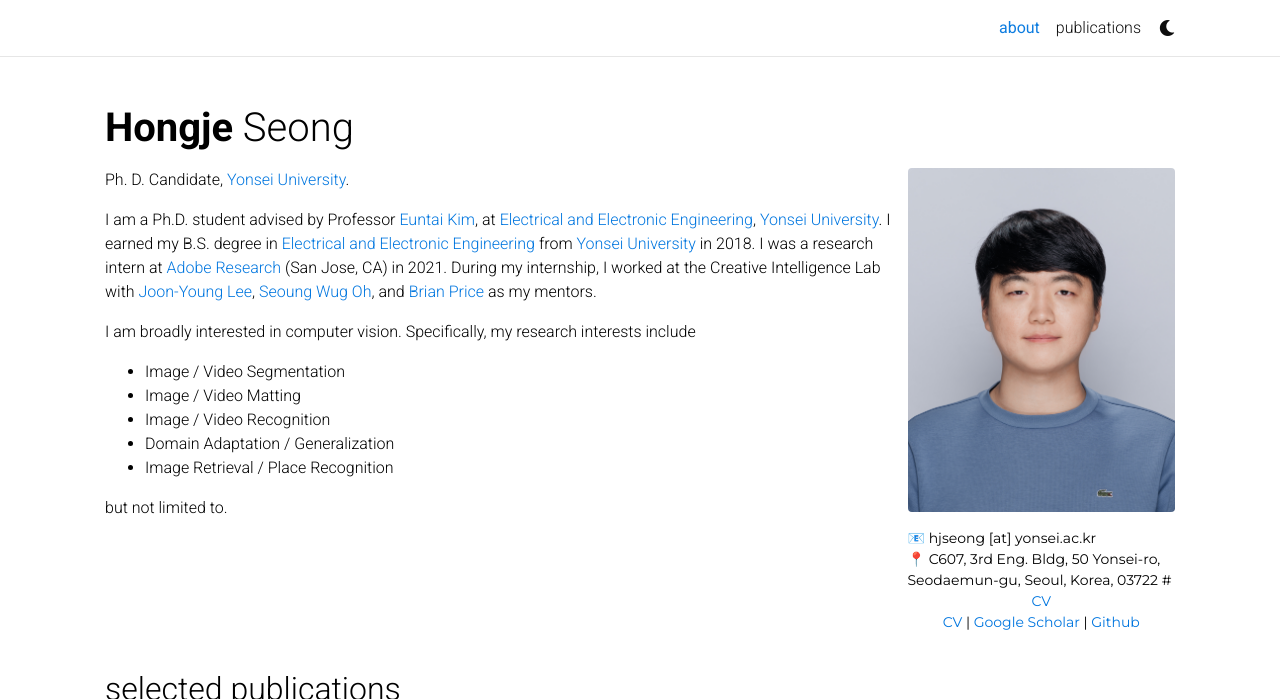
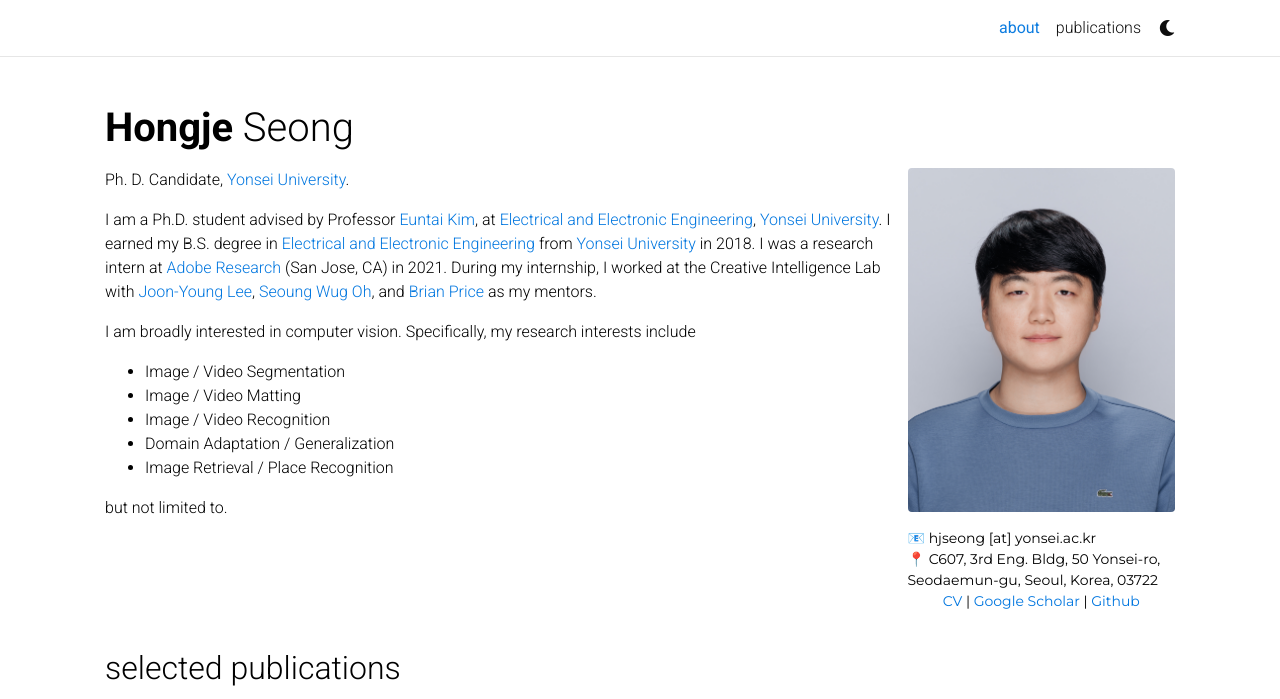
Before and after one commit to Hongje/hongje.github.io, a Jekyll site: the page built from _pages/about.md, in a window 1280 px wide and 990 px high, cut to the strip 0-699 px from the top of the window. Built offline with Jekyll 4.4.1, drawn with Linux system fonts in a browser that asks for light colours; full-size pictures stand in for the smaller copies a plugin makes; comment, search, counter and statistics services are not loaded; a style sheet for code colours, icons or effects is not loaded.

Commit message:
auto commit 2022-05-18-19:21:34

```diff
--- a/_pages/about.md
+++ b/_pages/about.md
@@ -10,7 +10,7 @@
   address: >
     <p>📧 hjseong [at] yonsei.ac.kr</p>
     <p>📍 C607, 3rd Eng. Bldg, 50 Yonsei-ro, Seodaemun-gu, Seoul, Korea, 03722
-    # <p align="center"><a href="https://drive.google.com/file/d/1_zTYfTYeUUrEp1YUK-G1YY_7ITcB6OR4/view?usp=sharing"><b>CV</b></a>
+    <!-- <p align="center"><a href="https://drive.google.com/file/d/1_zTYfTYeUUrEp1YUK-G1YY_7ITcB6OR4/view?usp=sharing"><b>CV</b></a> -->
     <p align="center"><a href="./assets/pdf/cv_hongjeseong.pdf"><b>CV</b></a>
     | <a href="https://scholar.google.com/citations?user=M25_eCsAAAAJ"><b>Google Scholar</b></a>
     | <a href="https://github.com/Hongje"><b>Github</b></a>
```
